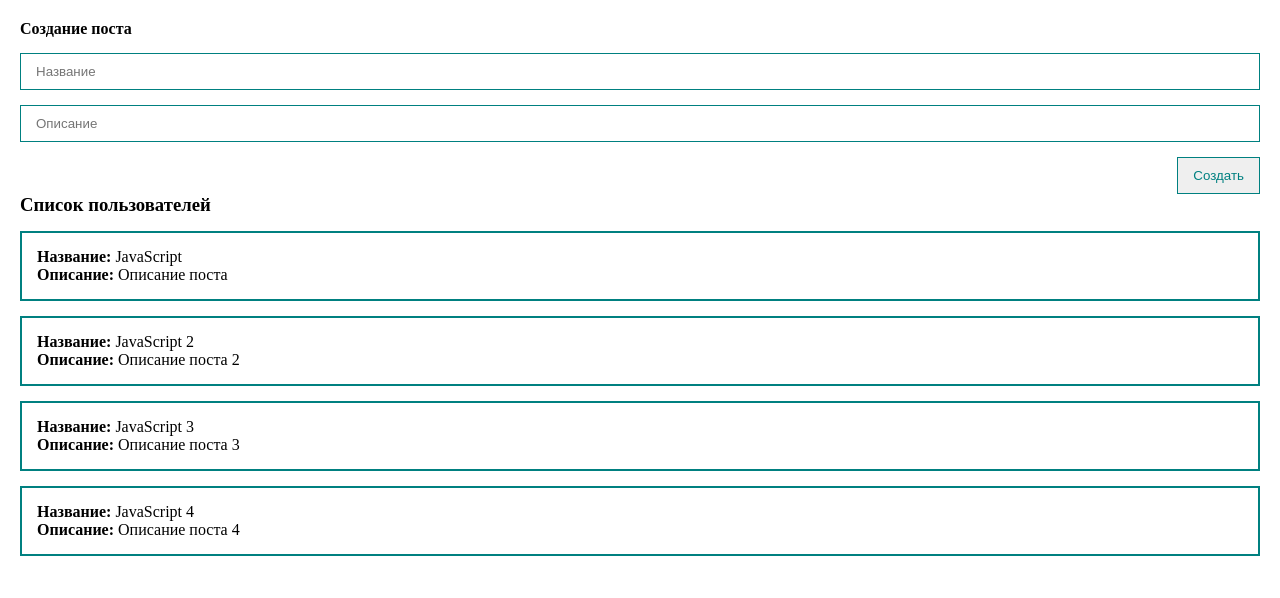
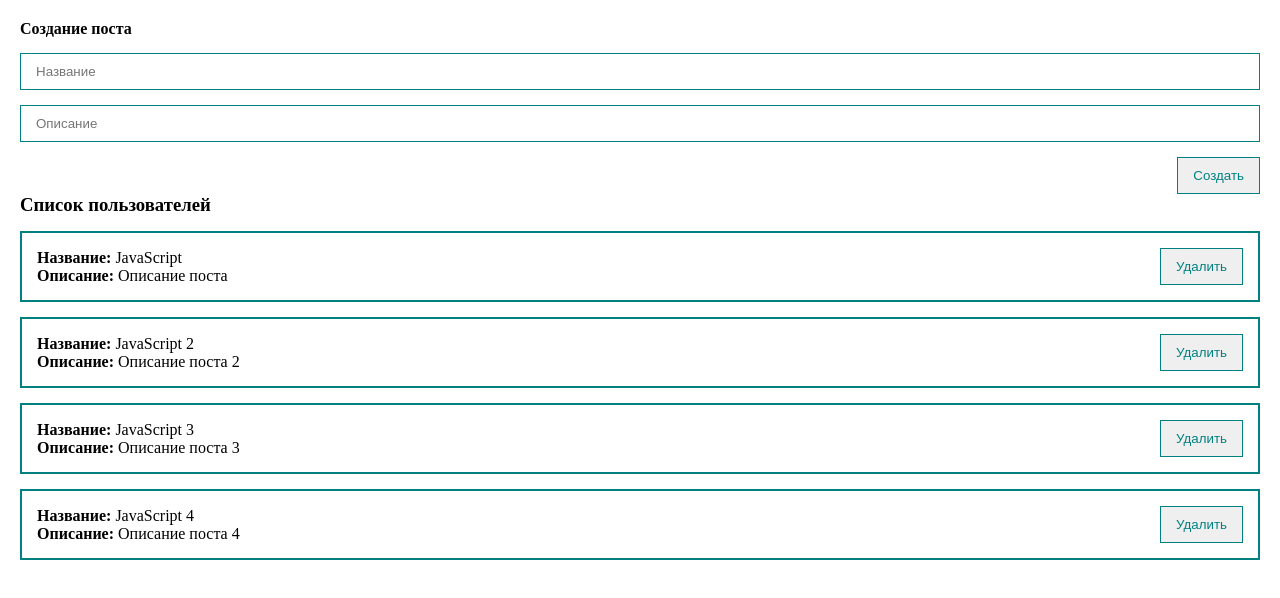
Before and after one commit to stasfilippov/project_vue, a Vue app: page / in a window 1280 px wide. Shown: the top 598 px of the page. Built offline with nearby package versions, Linux system fonts and the light colour scheme.

Commit message:
fix: global-registration-components

```diff
--- a/src/components/PostForm.vue
+++ b/src/components/PostForm.vue
@@ -13,11 +13,12 @@
             type="text"
             placeholder="Описание"
         >
-        <button
+        <my-button
             class="btn"
+            style="align-self: flex-end; margin-top: 15px;"
             @click="createPost()"
         >Создать
-        </button>
+        </my-button>
     </form>
 </template>
 
@@ -57,11 +58,4 @@
     margin-top: 15px;
 }
 
-.btn {
-    align-self: flex-end;
-    margin-top: 15px;
-    padding: 10px 15px;
-    color: teal;
-    border: 1px solid teal;
-}
 </style>
--- a/src/components/PostItem.vue
+++ b/src/components/PostItem.vue
@@ -1,7 +1,12 @@
 <template >
     <div class="post">
-        <div><strong>Название:</strong> {{ post.title }}</div>
-        <div><strong>Описание:</strong> {{ post.body }}</div>
+        <div>
+            <div><strong>Название:</strong> {{ post.title }}</div>
+            <div><strong>Описание:</strong> {{ post.body }}</div>
+        </div>
+        <div class="post__btns">
+            <my-button>Удалить</my-button>
+        </div>
     </div>
 </template>
 <script>
@@ -14,6 +19,13 @@
     }
 }
 </script>
-<style lang="">
-
+<style scoped>
+    .post {
+        display: flex;
+        align-items: center;
+        justify-content: space-between;
+        padding: 15px;
+        border: 2px solid teal;
+        margin-top: 15px;
+    }
 </style>
--- a/src/components/PostList.vue
+++ b/src/components/PostList.vue
@@ -22,9 +22,5 @@
 </script>
 
 <style scoped>
-.post {
-    padding: 15px;
-    border: 2px solid teal;
-    margin-top: 15px;
-}
+
 </style>
--- /dev/null
+++ b/src/components/UI/MyButton.vue
@@ -0,0 +1,17 @@
+<template lang="">
+    <button class="btn">
+        <slot></slot>
+    </button>
+</template>
+<script>
+export default {
+    name: 'my-button'
+}
+</script>
+<style scoped>
+    .btn {
+    padding: 10px 15px;
+    color: teal;
+    border: 1px solid teal;
+}
+</style>
--- /dev/null
+++ b/src/components/UI/index.js
@@ -0,0 +1,5 @@
+import MyButton from '@/components/UI/MyButton';
+
+export default [
+    MyButton
+]
--- a/src/main.js
+++ b/src/main.js
@@ -1,6 +1,11 @@
 import { createApp } from 'vue'
 
 import App from './App.vue';
+import components from '@/components/UI';
 
+const app = createApp(App);
+components.forEach(component => {
+    app.component(component.name, component);
+})
 
-createApp(App).mount('#app') //создан экземпляр приложения и вмонтирован в корневой див с id = app
+app.mount('#app'); //создан экземпляр приложения и вмонтирован в корневой див с id = app
```
